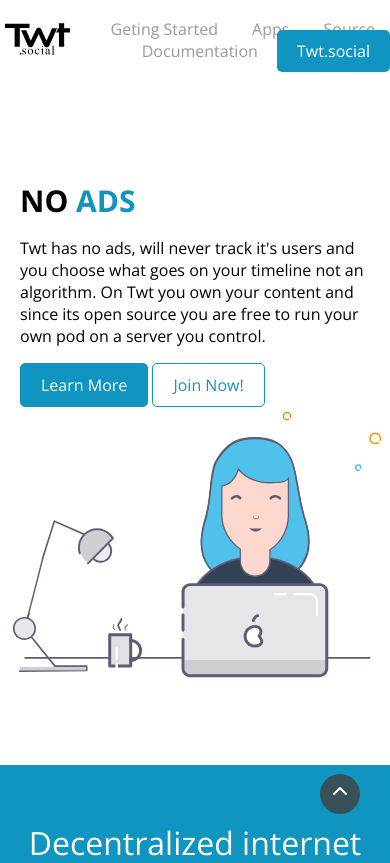
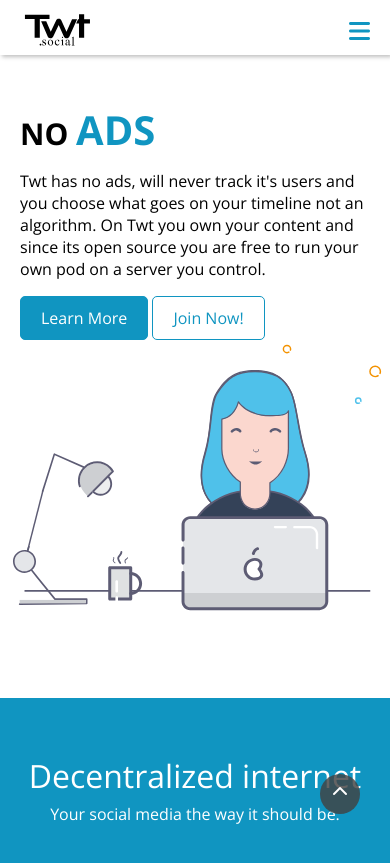
Before and after one commit to andriputra/twtxtlandingpage, a plain HTML site: page index.html in a window 390 px wide. Shown: the top 863 px of the page. Drawn offline with nearby package versions, Linux system fonts and the light colour scheme.

Commit message:
add new responsive mobile view

```diff
--- a/assets/style/sass/_navbar.scss
+++ b/assets/style/sass/_navbar.scss
@@ -1,5 +1,6 @@
 .navbar{
     padding: 15px 0px;
+    box-shadow: none;
     &.navbar-transparent{
         position: fixed;
         z-index: 9999;
@@ -18,6 +19,14 @@
         align-items: center;
         display: flex;
         flex-direction: row;
+        .topnav{
+            display: flex;
+            width: 100%;
+            a{
+                &.icon{
+                    display: none;
+                }
+            }
             .navbar-brand{
                 flex: 0 0 0;
                 .navbar-item{
@@ -32,7 +41,10 @@
                 flex: 1 0 0 ;
                 text-align: right;
                 .navbar-list-menu{
+                    padding: 14px 0px;
+                    background-color: transparent;
                     a{
+                        &.navbar-item{
                             text-decoration: none;
                             font-size: 16px;
                             color: $lightGray;
@@ -40,7 +52,7 @@
                             &:hover{
                                 color: $black;
                             }
-                    &:last-child{
+                            &.is-primary{
                                 outline: none;
                                 border-color: $primary;
                                 background-color: $primary;
@@ -58,3 +70,5 @@
                 }
             }
         }
+    }
+}
--- a/assets/style/sass/_responsive.scss
+++ b/assets/style/sass/_responsive.scss
@@ -1,5 +1,8 @@
 @media (min-width: 320px) and (max-width: 767px) {
     body{
+        main{
+            padding-top: 50px;
+        }
         .container-fluid,
         .container{
             max-width: 100%;
@@ -10,8 +13,66 @@
                 display: block;
             }
         }
-        .main{
-            padding-top: 0px;
+        .navbar{
+            padding: 6px 0px 0px;
+            box-shadow: 2px 2px 4px rgba(0, 0, 0, 0.25);
+            background: $white;
+            &.navbar-transparent{
+                &.navbar-fixed-top{
+                    &.scrolled{
+                        padding: 0px 0px;
+                    }
+                }
+            }
+            .container-fluid{
+                display: block;
+                .topnav{
+                    overflow: hidden;
+                    position: relative;
+                    display: block;
+                    #myLinks {
+                        display: none;
+                    }
+                    a{
+                        padding: 0px 20px;
+                        text-decoration: none;
+                        font-size: 23px;
+                        display: block;
+                        font-size: 14px;
+                        &.icon{
+                            color: $primary;
+                            display: block;
+                            position: absolute;
+                            right: 0;
+                            top: 0;
+                            font-size: 24px;
+                            background-color: transparent;
+                            padding: 8px 20px
+                        }
+                    }
+                    .navbar-menu{
+                        display: none;
+                        .navbar-list-menu{
+                            padding: 20px;
+                            background: $gray;
+                            a{
+                                &.navbar-item{
+                                    font-size: 16px;
+                                    color: $black;
+                                    padding: 0px 0px 10px 0px;
+                                    &.is-primary{
+                                        display: inline-block;
+                                        color: $white;
+                                        padding: 5px 20px;
+                                        background-color: $primary;
+                                        border-radius: 5px;
+                                    }
+                                }
+                            }
+                        }
+                    }
+                }
+            }
         }
         .top-content{
             .landing-caption{
--- a/assets/style/sass/_section_1.scss
+++ b/assets/style/sass/_section_1.scss
@@ -6,6 +6,8 @@
             text-transform: uppercase;
             span{
                 color: $primary;
+                font-size: 40px;
+                line-height: 40px;
             }
         }
         &-cta{
--- a/index.html
+++ b/index.html
@@ -7,8 +7,6 @@
     <meta property="og:url" content="#" />
 
     <meta name="description" content="Self-Hosted Decentralised microBlogging platform. No ads, no tracking, your content, your data!" />
-    <meta charset="utf-8">
-    <meta name="viewport" content="width=device-width, initial-scale=1, shrink-to-fit=no">
     <meta http-equiv="x-ua-compatible" content="ie=edge">
     <meta charset="utf-8">
     <meta name="viewport" content="width=device-width, initial-scale=1, shrink-to-fit=no">
@@ -22,26 +20,24 @@
 <body>
     <nav class="navbar navbar-fixed-top navbar-transparent" role="navigation" aria-label="main navigation">
         <div class="container-fluid">
+            <div class="topnav">
                 <div class="navbar-brand">
-                <a class="navbar-item" href="index.html">
+                    <a class="navbar-item desktop-view" href="index.html">
                         <img src="assets/img/logo.svg" alt="" width="112" height="28">
                     </a>
-                <label for="burger">
-                    <span></span>
-                    <span></span>
-                    <span></span>
-                </label>
                 </div>
-            <div class="navbar-menu">
+                <div class="navbar-menu" id="menuLinks">
                     <div class="navbar-list-menu">
-                    <a href="https://jointwt.org/getting-started/" class="navbar-item is-secondary">Geting Started</a>
-                    <a href="https://jointwt.org/goryon/" class="navbar-item is-secondary">Apps</a>
-                    <a href="https://github.com/jointwt" class="navbar-item is-secondary">Source</a>
-                    <a href="https://dev.twtxt.net" class="navbar-item is-secondary">Documentation</a>
-                    <a href="https://twt.social" class="navbar-item">
+                        <a href="https://jointwt.org/getting-started/" class="navbar-item">Geting Started</a>
+                        <a href="https://jointwt.org/goryon/" class="navbar-item">Apps</a>
+                        <a href="https://github.com/jointwt" class="navbar-item">Source</a>
+                        <a href="https://dev.twtxt.net" class="navbar-item">Documentation</a>
+                        <a href="https://twt.social" class="navbar-item is-primary">
                             <span class="button signup-button rounded secondary-btn raised">Twt.social</span>
                         </a>
                     </div>
+                </div>
+                <a href="javascript:void(0);" class="icon" onclick="mobileMenu()"><i class="fa fa-bars"></i></a>
             </div>
         </div>
     </nav>
@@ -158,6 +154,7 @@
         </section>
     </main>
     <script src="https://code.jquery.com/jquery-1.12.4.min.js"></script>
+    <!-- Fixed Header on Scroll -->
     <script>
         $(function () {
             $(document).scroll(function () {
@@ -166,6 +163,7 @@
             });
         });
     </script>
+    <!-- Scroll To Smooth -->
     <script>
         $(document).ready(function(){
           $("a").on('click', function(event) {
@@ -181,6 +179,7 @@
             });
         });
     </script>
+    <!-- Animation text on Section Top -->
     <script>
         var text = ["Ads", "Tracking", "Algorithms"];
         var counter = 0;
@@ -195,5 +194,16 @@
             });
         }
     </script>
+    <!-- Handle Menu Mobile -->
+    <script>
+        function mobileMenu() {
+            var x = document.getElementById("menuLinks");
+            if (x.style.display === "block") {
+            x.style.display = "none";
+            } else {
+            x.style.display = "block";
+            }
+        }
+    </script>
 </body>
 </html>
```
Also changed, not shown: assets/style/css/style.css, 1 other file. Lines whose indentation alone changed are shown as unchanged.
